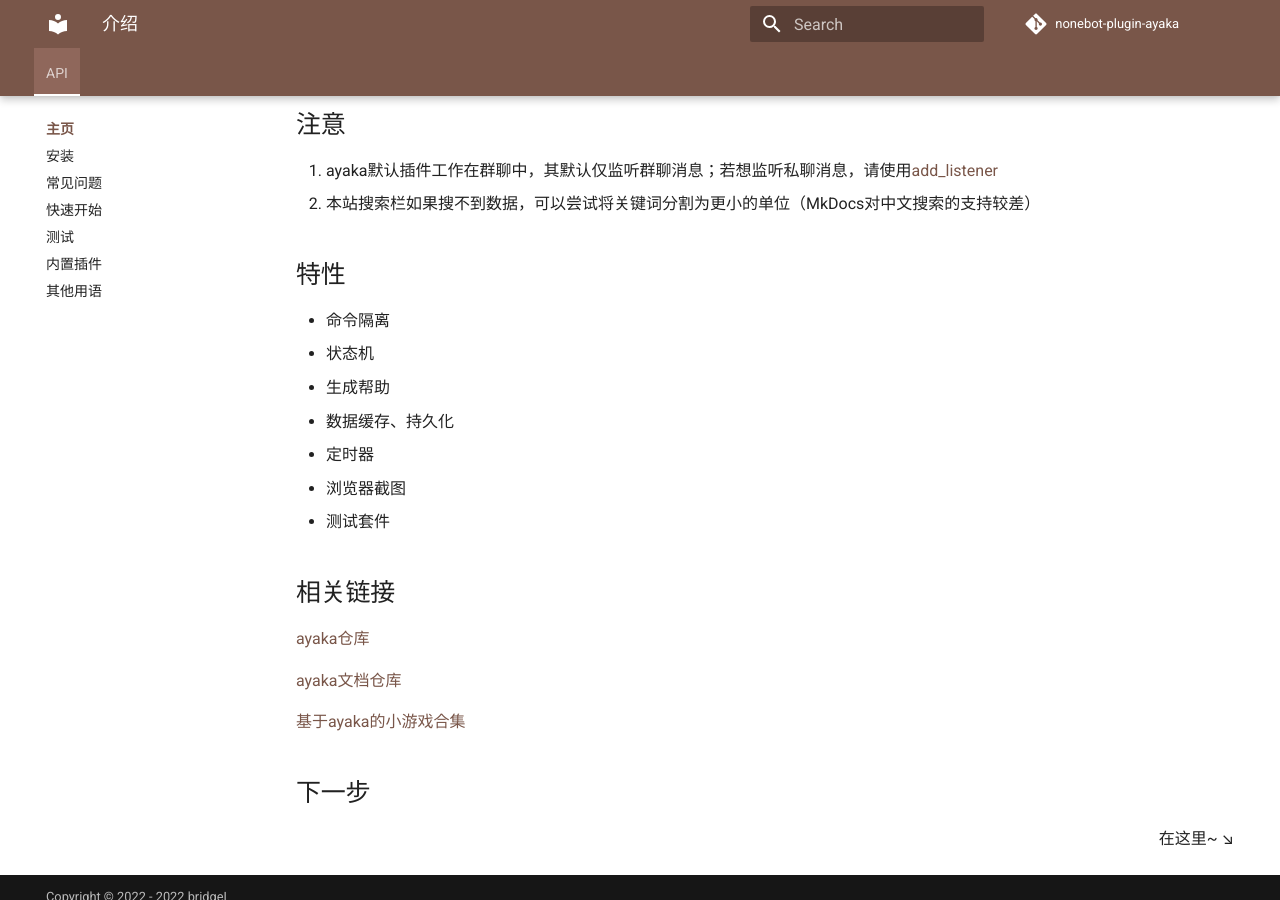
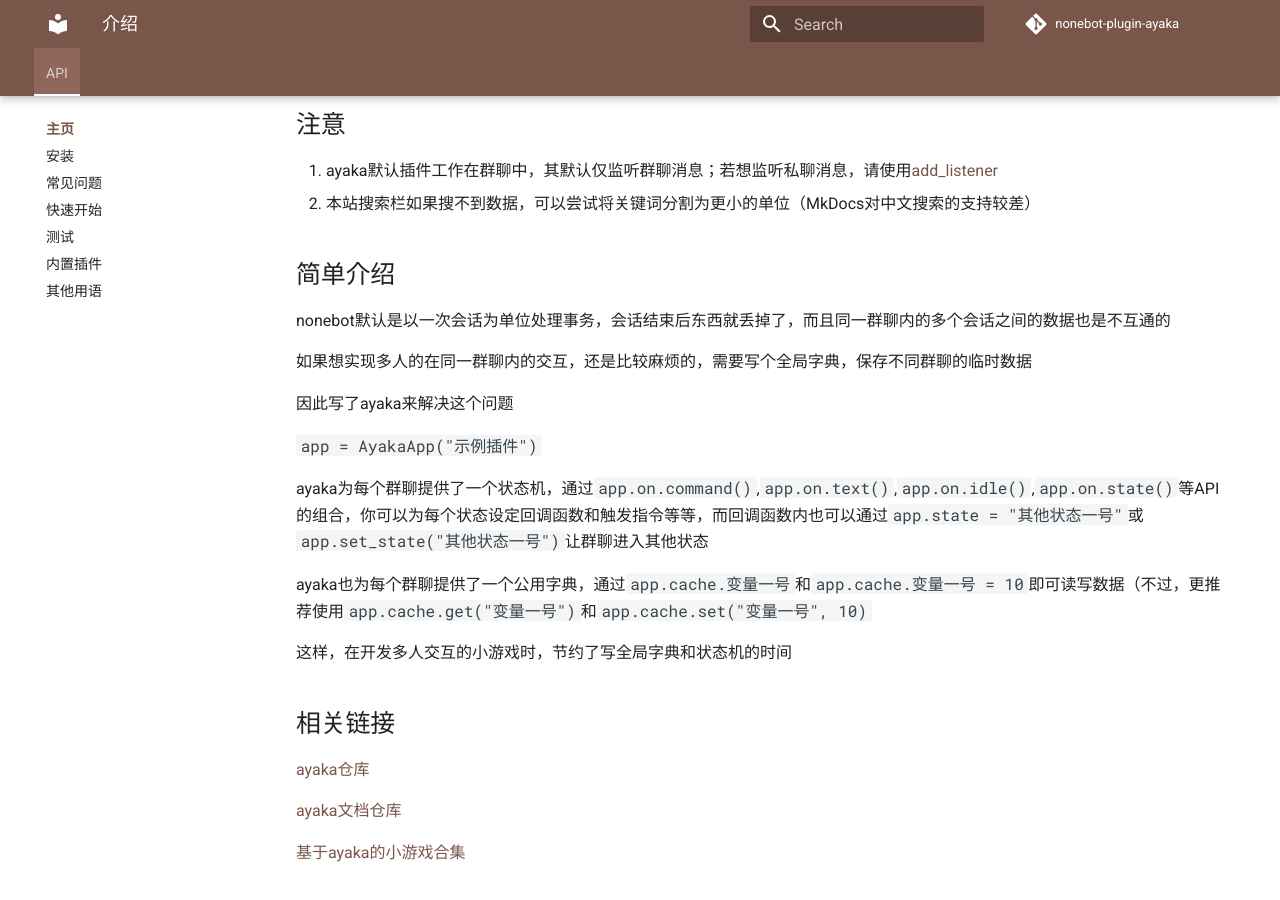
Before and after one commit to bridgeL/ayaka_doc, an MkDocs documentation site: the page built from docs/index.md, in a window 1280 px wide and 900 px high, scrolled down 355 px. Built offline with MkDocs 1.6.1 and Material for MkDocs 9.7.7, drawn with Linux system fonts in a browser that asks for light colours; comment, search, counter and statistics services are not loaded; the version menu is left out.

Commit message:
更好的介绍

```diff
--- a/docs/index.md
+++ b/docs/index.md
@@ -15,15 +15,21 @@ ayaka 二次封装nonebot2提供的api，提供了专用api
 1. ayaka默认插件工作在群聊中，其默认仅监听群聊消息；若想监听私聊消息，请使用[add_listener](https://bridgel.github.io/nonebot-plugin-ayaka/ayaka/ayaka.html#AyakaApp.add_listener)
 2. 本站搜索栏如果搜不到数据，可以尝试将关键词分割为更小的单位（MkDocs对中文搜索的支持较差）
 
-## 特性
+## 简单介绍
 
-- 命令隔离
-- 状态机
-- 生成帮助
-- 数据缓存、持久化
-- 定时器
-- 浏览器截图
-- 测试套件
+nonebot默认是以一次会话为单位处理事务，会话结束后东西就丢掉了，而且同一群聊内的多个会话之间的数据也是不互通的
+
+如果想实现多人的在同一群聊内的交互，还是比较麻烦的，需要写个全局字典，保存不同群聊的临时数据
+
+因此写了ayaka来解决这个问题
+
+`app = AyakaApp("示例插件")`
+
+ayaka为每个群聊提供了一个状态机，通过`app.on.command()`,`app.on.text()`,`app.on.idle()`,`app.on.state()`等API的组合，你可以为每个状态设定回调函数和触发指令等等，而回调函数内也可以通过`app.state = "其他状态一号"`或`app.set_state("其他状态一号")`让群聊进入其他状态
+
+ayaka也为每个群聊提供了一个公用字典，通过`app.cache.变量一号`和`app.cache.变量一号 = 10`即可读写数据（不过，更推荐使用`app.cache.get("变量一号")`和`app.cache.set("变量一号", 10)`
+
+这样，在开发多人交互的小游戏时，节约了写全局字典和状态机的时间
 
 ## 相关链接
 
```
